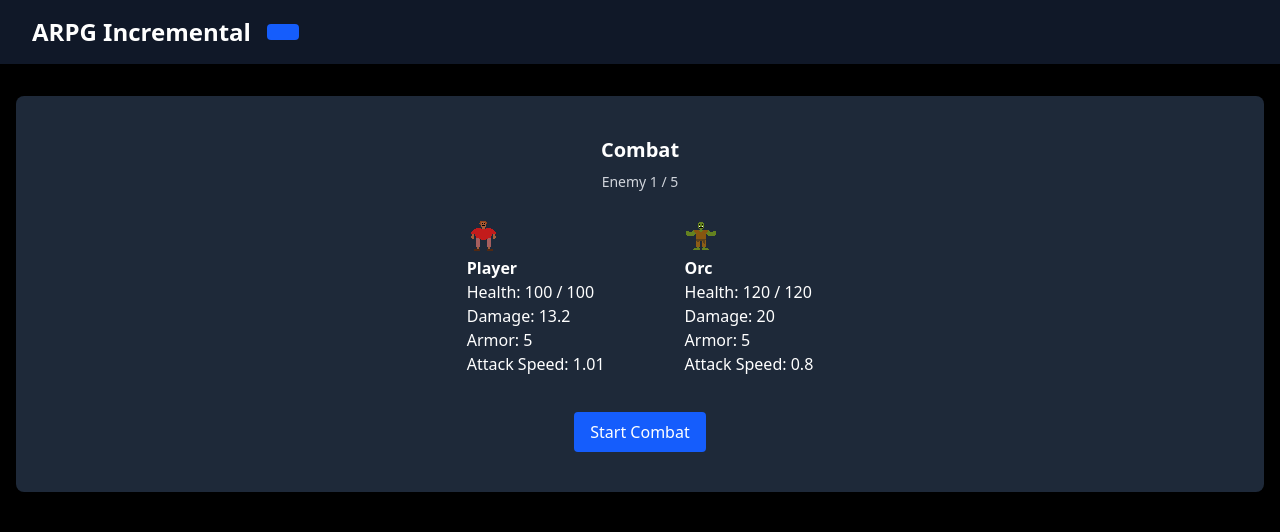
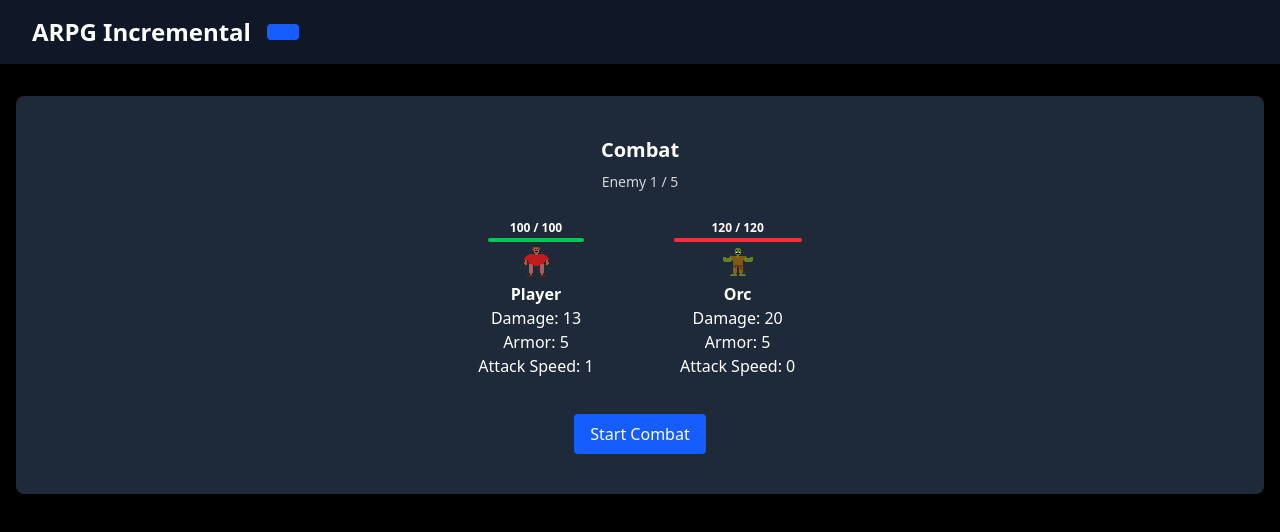
Before and after one commit to prismicious/arpg-incremental, a React (Vite) app in the folder game/: page / in a window 1280 px wide. Shown: the top 532 px of the page. Built offline with nearby package versions, Linux system fonts and the light colour scheme.

Commit message:
add scrolling combat text, health bars and remove decimals

```diff
--- a/game/src/components/Canvas.tsx
+++ b/game/src/components/Canvas.tsx
@@ -21,7 +21,7 @@ import CombatBox from "./CombatBox";
 
 const wave1 = createEnemyWave([
   orcPrefab,
-  orcPrefab,
+  slimePrefab,
   orcPrefab,
   goblinPrefab,
   slimePrefab,
--- a/game/src/components/CombatBox.tsx
+++ b/game/src/components/CombatBox.tsx
@@ -1,4 +1,4 @@
-import React, { useReducer, useEffect } from "react";
+import React, { useReducer, useEffect, useRef, useState } from "react";
 import { reducer, initialState } from "../game/reducers";
 import type { EnemyWave } from "../types/models/enemy-wave-class";
 import type { Character } from "../types/interfaces/character";
@@ -32,6 +32,12 @@ export const CombatBox: React.FC<CombatBoxProps> = ({
   const enemyCount = currentWave.enemies.length;
   const [isPaused, setIsPaused] = React.useState(true);
 
+  // Damage number state
+  const [playerDamage, setPlayerDamage] = useState<number | null>(null);
+  const [enemyDamage, setEnemyDamage] = useState<number | null>(null);
+  const playerDamageTimeout = useRef<ReturnType<typeof setTimeout> | null>(null);
+  const enemyDamageTimeout = useRef<ReturnType<typeof setTimeout> | null>(null);
+
   useEffect(() => {
     // Initialize combat state
     dispatch({
@@ -39,6 +45,14 @@ export const CombatBox: React.FC<CombatBoxProps> = ({
       payload: { enemies: currentWave.enemies, effectiveStats, character },
     });
   }, [currentWave, effectiveStats, character]);
+
+  useEffect(() => {
+    // Cleanup timeouts on unmount
+    return () => {
+      if (playerDamageTimeout.current) clearTimeout(playerDamageTimeout.current);
+      if (enemyDamageTimeout.current) clearTimeout(enemyDamageTimeout.current);
+    };
+  }, []);
 
   useEffect(() => {
     function gameLoop() {
@@ -51,18 +65,20 @@ export const CombatBox: React.FC<CombatBoxProps> = ({
         return;
       }
       if (currentEnemyHealth <= 0) {
-        // Move to the next enemy
         dispatch({
           type: "NEXT_ENEMY",
           payload: { enemies: currentWave.enemies },
         });
       } else if (playerNextAttack > enemyNextAttack) {
         // Enemy attacks player
+        const dmg = Math.max(currentEnemy.damage - effectiveStats.armor, 0);
+        setPlayerDamage(dmg);
+        if (playerDamageTimeout.current) clearTimeout(playerDamageTimeout.current);
+        playerDamageTimeout.current = setTimeout(() => setPlayerDamage(null), 700);
+
         dispatch({
           type: "UPDATE_PLAYER_HEALTH",
-          payload: {
-            damage: Math.max(currentEnemy.damage - effectiveStats.armor, 0),
-          },
+          payload: { damage: dmg },
         });
         dispatch({
           type: "UPDATE_ATTACK_TIMERS",
@@ -70,11 +86,14 @@ export const CombatBox: React.FC<CombatBoxProps> = ({
         });
       } else {
         // Player attacks enemy
+        const dmg = Math.max(effectiveStats.damage - currentEnemy.armor, 0);
+        setEnemyDamage(dmg);
+        if (enemyDamageTimeout.current) clearTimeout(enemyDamageTimeout.current);
+        enemyDamageTimeout.current = setTimeout(() => setEnemyDamage(null), 700);
+
         dispatch({
           type: "UPDATE_ENEMY_HEALTH",
-          payload: {
-            damage: Math.max(effectiveStats.damage - currentEnemy.armor, 0),
-          },
+          payload: { damage: dmg },
         });
         dispatch({
           type: "UPDATE_ATTACK_TIMERS",
@@ -127,12 +146,36 @@ export const CombatBox: React.FC<CombatBoxProps> = ({
       </div>
       <div className="flex flex-row gap-20 p-5">
         {/* Character Details */}
-        <div>
+        <div className="flex flex-col items-center">
           {character && effectiveStats ? (
             <>
+              {/* Health Numbers Above Bar */}
+              <div className="mb-0.5 text-xs text-white font-bold">
+                {Math.floor(currentHealth)} / {Math.floor(effectiveStats.health)}
+              </div>
+              {/* Thin Health Bar */}
+              <div className="w-24 h-1 bg-gray-700 rounded mb-1 relative">
+                <div
+                  className="h-1 bg-green-500 rounded"
+                  style={{
+                    width: `${Math.max(
+                      0,
+                      (currentHealth / effectiveStats.health) * 100
+                    )}%`,
+                    transition: "width 0.3s",
+                  }}
+                />
+                {/* Player Damage Number */}
+                {playerDamage !== null && (
+                  <span className="absolute left-1/2 -translate-x-1/2 -top-7 text-red-300 text-xs font-bold pointer-events-none select-none animate-damage-float">
+                    {playerDamage}
+                  </span>
+                )}
+              </div>
               {isDead ? (
                 "Dead"
               ) : (
+                <div className="flex justify-center">
                   <img
                     src={`${spritePath}/${character.sprite}`}
                     alt={"Player"}
@@ -140,24 +183,46 @@ export const CombatBox: React.FC<CombatBoxProps> = ({
                     width={32}
                     height={32}
                   />
+                </div>
               )}
-              <div className="font-bold">Player</div>
-              <div>
-                Health: {currentHealth} / {effectiveStats.health}
-              </div>
-              <div>Damage: {effectiveStats.damage}</div>
-              <div>Armor: {effectiveStats.armor}</div>
-              <div>Attack Speed: {effectiveStats.attackSpeed}</div>
+              <div className="font-bold text-center">Player</div>
+              <div>Damage: {Math.floor(effectiveStats.damage)}</div>
+              <div>Armor: {Math.floor(effectiveStats.armor)}</div>
+              <div>Attack Speed: {Math.floor(effectiveStats.attackSpeed)}</div>
             </>
           ) : (
             <div>No character!</div>
           )}
         </div>
 
-        <div>
+        <div className="flex flex-col items-center">
           {/* Enemy Details */}
           {currentEnemy ? (
             <>
+              {/* Health Numbers Above Bar */}
+              <div className="mb-0.5 text-xs text-white font-bold">
+                {Math.floor(currentEnemyHealth)} / {Math.floor(currentEnemy.health)}
+              </div>
+              {/* Thin Health Bar */}
+              <div className="w-32 h-1 bg-gray-700 rounded mb-1 relative">
+                <div
+                  className="h-1 bg-red-500 rounded"
+                  style={{
+                    width: `${Math.max(
+                      0,
+                      ((currentEnemyHealth / currentEnemy.health) * 100)
+                    )}%`,
+                    transition: "width 0.3s",
+                  }}
+                />
+                {/* Enemy Damage Number */}
+                {enemyDamage !== null && (
+                  <span className="absolute left-1/2 -translate-x-1/2 -top-7 text-yellow-200 text-xs font-bold pointer-events-none select-none animate-damage-float">
+                    {enemyDamage}
+                  </span>
+                )}
+              </div>
+              <div className="flex justify-center">
                 <img
                   src={`${spritePath}/${currentEnemy.sprite}`}
                   alt={currentEnemy.name}
@@ -165,13 +230,11 @@ export const CombatBox: React.FC<CombatBoxProps> = ({
                   width={32}
                   height={32}
                 />
-              <div className="font-bold">{currentEnemy.name}</div>
-              <div>
-                Health: {currentEnemyHealth} / {currentEnemy.health}
               </div>
-              <div>Damage: {currentEnemy.damage}</div>
-              <div>Armor: {currentEnemy.armor}</div>
-              <div>Attack Speed: {currentEnemy.attackSpeed}</div>
+              <div className="font-bold text-center">{currentEnemy.name}</div>
+              <div>Damage: {Math.floor(currentEnemy.damage)}</div>
+              <div>Armor: {Math.floor(currentEnemy.armor)}</div>
+              <div>Attack Speed: {Math.floor(currentEnemy.attackSpeed)}</div>
             </>
           ) : (
             <div>No enemy!</div>
--- a/game/src/icons.css
+++ b/game/src/icons.css
@@ -24,3 +24,18 @@ icon-helmet-iron {
   object-fit: contain;
   margin-bottom: 0.25rem; /* same as mb-1 */
 }
+
+@keyframes damage-float {
+  0% {
+    opacity: 1;
+    transform: translate(-50%, 0);
+  }
+  100% {
+    opacity: 0;
+    transform: translate(-50%, -24px);
+  }
+}
+
+.animate-damage-float {
+  animation: damage-float 0.7s ease-out;
+}
```
Lines whose indentation alone changed are shown as unchanged.
